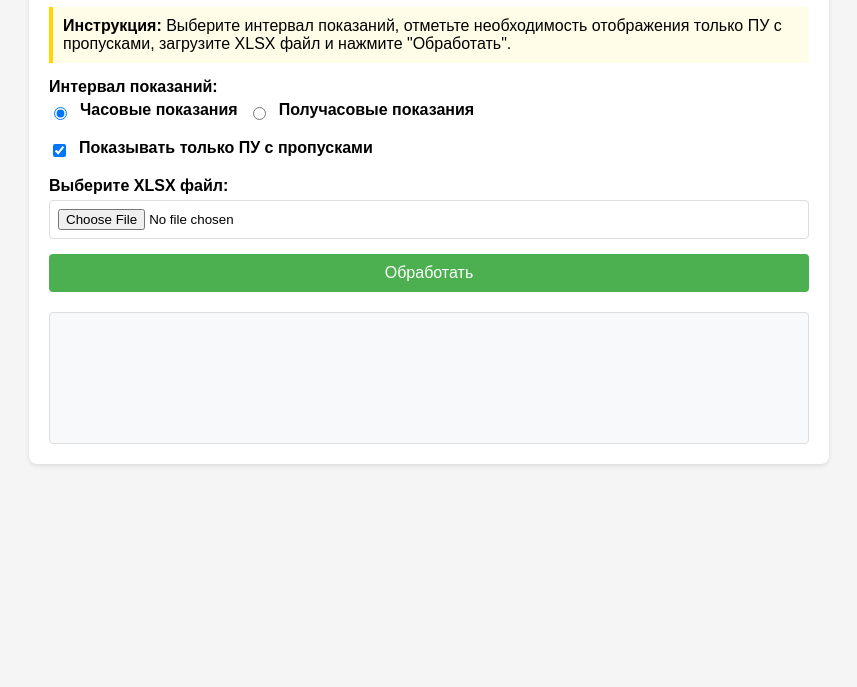
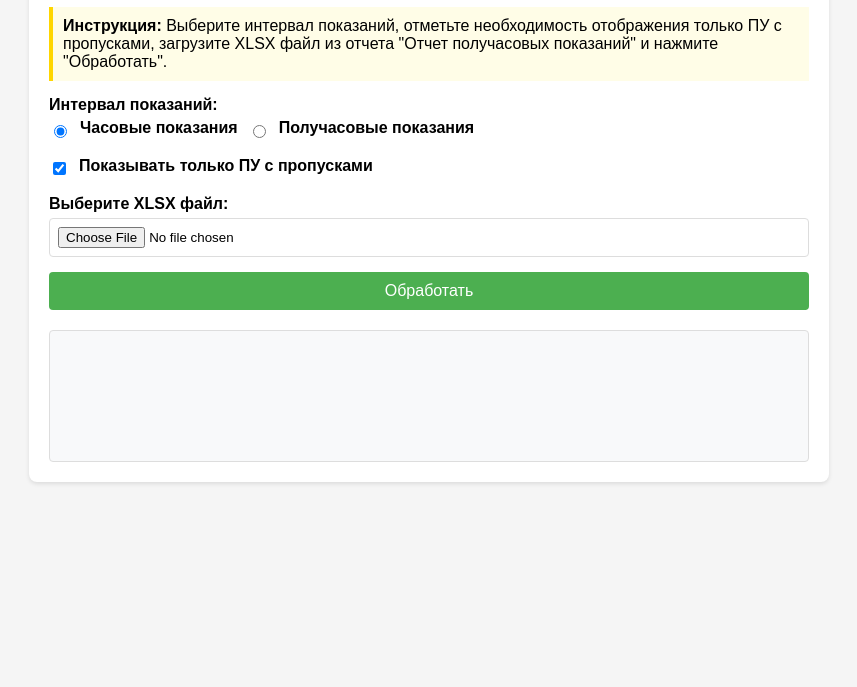
Before and after one commit to KiNo1703/indications, a plain HTML site: page index.html in a window 1280 px wide. Shown: the part 113-800 px from the top of the page, without its empty margins (211-1068 px from the left). Drawn offline with Linux system fonts and the light colour scheme.

Commit message:
Update index.html

```diff
--- a/index.html
+++ b/index.html
@@ -111,7 +111,7 @@
         <h1>Анализ XLSX файлов с показаниями ПУ</h1>
 
         <div class="instructions">
-            <strong>Инструкция:</strong> Выберите интервал показаний, отметьте необходимость отображения только ПУ с пропусками, загрузите XLSX файл и нажмите "Обработать".
+            <strong>Инструкция:</strong> Выберите интервал показаний, отметьте необходимость отображения только ПУ с пропусками, загрузите XLSX файл из отчета "Отчет получасовых показаний" и нажмите "Обработать".
         </div>
 
         <div class="form-group">
```
